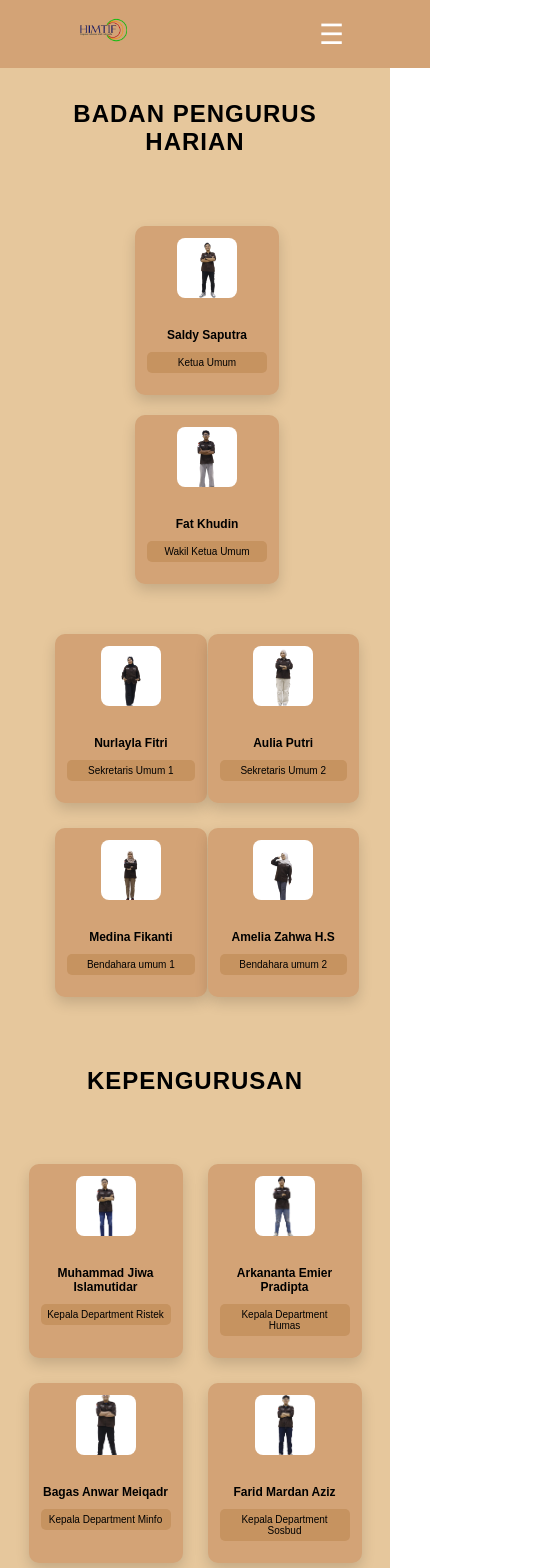
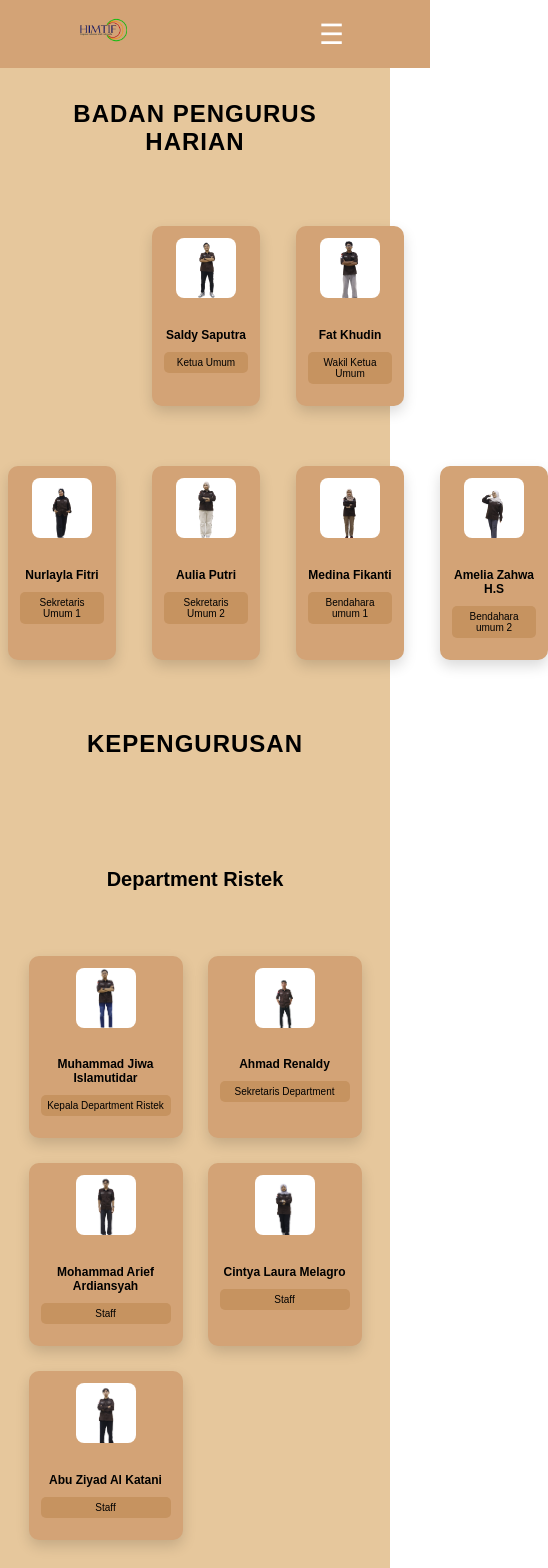
Before and after one commit to Jiwa2/Himtifunpam, a React (Vite) app: page /struktur in a window 390 px wide. Shown: the top 1568 px of the page, 548 px wide, since content can reach past the window. Built offline with nearby package versions, Linux system fonts and the light colour scheme.

Commit message:
update struktur

```diff
--- a/src/pages/Struktur.jsx
+++ b/src/pages/Struktur.jsx
@@ -10,7 +10,6 @@ export default function Struktur() {
 
       <nav className="navbar">
         <div className="navbar-inner">
-
           <Link to="/">
             <img src="/images/logohimtif.png" className="logo-img" />
           </Link>
@@ -18,24 +17,19 @@ export default function Struktur() {
           <button className="burger" onClick={() => setOpen(true)}>
             ☰
           </button>
-
         </div>
       </nav>
 
       {open && (
         <div className="sidebar-overlay" onClick={() => setOpen(false)}>
           <div className="sidebar" onClick={(e) => e.stopPropagation()}>
-
-            <button className="close" onClick={() => setOpen(false)}>
-              ✕
-            </button>
+            <button className="close" onClick={() => setOpen(false)}>✕</button>
 
             <Link to="/">Home</Link>
             <Link to="/struktur">Struktur</Link>
             <Link to="/galeri">Galeri</Link>
             <Link to="/produk">Produk</Link>
             <Link to="/pemira">Pemira</Link>
-
           </div>
         </div>
       )}
@@ -44,67 +38,64 @@ export default function Struktur() {
 
         <h2 className="judul">BADAN PENGURUS HARIAN</h2>
 
-        <div className="bph-wrapper">
+        <div className="bph-grid">
+          <Card nama="Saldy Saputra" jabatan="Ketua Umum" foto="/images/Saldy Saputra .png" />
+          <Card nama="Fat Khudin" jabatan="Wakil Ketua Umum" foto="/images/himtif/Fat khudin.png" />
 
-          <div className="bph-top">
-            <Card nama="Saldy Saputra" jabatan="Ketua Umum" foto="/images/Saldy Saputra .png" />
-            <Card nama="Fat Khudin" jabatan="Wakil Ketua Umum" foto="/images/himtif/Fat khudin.png" />
-          </div>
-
-          <div className="bph-bottom">
-            <Card nama="Nurlayla Fitri" jabatan="Sekretaris Umum 1" foto="/images/himtif/Nurlayla fitri.png" />
-            <Card nama="Aulia Putri" jabatan="Sekretaris Umum 2" foto="/images/himtif/Aulia Putri .png" />
-            <Card nama="Medina Fikanti" jabatan="Bendahara umum 1" foto="/images/himtif/Medina Fikanti.png" />
-            <Card nama="Amelia Zahwa H.S" jabatan="Bendahara umum 2" foto="/images/himtif/Amelia Zahwa Habilla Syifa.png" />
-          </div>
-
+          <Card nama="Nurlayla Fitri" jabatan="Sekretaris Umum 1" foto="/images/himtif/Nurlayla fitri.png" />
+          <Card nama="Aulia Putri" jabatan="Sekretaris Umum 2" foto="/images/himtif/Aulia Putri .png" />
+          <Card nama="Medina Fikanti" jabatan="Bendahara umum 1" foto="/images/himtif/Medina Fikanti.png" />
+          <Card nama="Amelia Zahwa H.S" jabatan="Bendahara umum 2" foto="/images/himtif/Amelia Zahwa Habilla Syifa.png" />
         </div>
 
         <h2 className="judul">KEPENGURUSAN</h2>
 
+        <h3 className="subjudul">Department Ristek</h3>
         <div className="grid">
+          <Card nama="Muhammad Jiwa Islamutidar" jabatan="Kepala Department Ristek" foto="/images/ristek/Muhammad Jiwa Islamutidar.png" />
+          <Card nama="Ahmad Renaldy" jabatan="Sekretaris Department" foto="/images/ristek/Ahmad Renaldy.png" />
+          <Card nama="Mohammad Arief Ardiansyah" jabatan="Staff" foto="/images/ristek/Mohammad Arief Ardiansyah.png" />
+          <Card nama="Cintya Laura Melagro" jabatan="Staff" foto="/images/ristek/Cintya Laura Melagro.png" />
+          <Card nama="Abu Ziyad Al Katani" jabatan="Staff" foto="/images/ristek/Abu Ziyad Al Katani.png" />
+        </div>
 
-          <Card nama="Muhammad Jiwa Islamutidar" jabatan="Kepala Department Ristek" foto="/images/ristek/Muhammad Jiwa Islamutidar.png" />
+        <h3 className="subjudul">Department Humas</h3>
+        <div className="grid">
           <Card nama="Arkananta Emier Pradipta" jabatan="Kepala Department Humas" foto="/images/humas/ARKANANTA EMIER PRADIPTA.png" />
+          <Card nama="Zaydan Azfar" jabatan="Sekretaris Department" foto="/images/humas/ZAYDAN AZFAR.png" />
+          <Card nama="Raven Firgiasyah" jabatan="Staff" foto="/images/humas/RAVEN FIRGIASYAH.png" />
+          <Card nama="Sihabudin Firmansyah" jabatan="Staff" foto="/images/humas/SIHABUDIN FIRMANSYAH.png" />
+          <Card nama="Muhammad Rafli Firdaus" jabatan="Staff" foto="/images/humas/MUHAMMAD RAFLI FIRDAUS.png" />
+          <Card nama="Paris Nurfadhillah" jabatan="Staff" foto="/images/humas/PARIS NURFADHILLAH.png" />
+        </div>
+
+        <h3 className="subjudul">Department Minfo</h3>
+        <div className="grid">
           <Card nama="Bagas Anwar Meiqadr" jabatan="Kepala Department Minfo" foto="/images/minfo/BAGAS ANWAR MEIQADR.png" />
+          <Card nama="Lidya Septia Nita Darmawati" jabatan="Sekretaris Department" foto="/images/minfo/LIDYA SEPTIA NITA DARMAWATI.png" />
+          <Card nama="Ika Auliya Rusyadah" jabatan="Staff" foto="/images/minfo/IKA AULIYA RUSYADAH.png" />
+          <Card nama="Dita Adelia Putri" jabatan="Staff" foto="/images/minfo/DITA ADELIA PUTRI.png" />
+          <Card nama="Olivia Ramadhani" jabatan="Staff" foto="/images/minfo/OLIVIA RAMADHANI.png" />
+          <Card nama="Suci Oktaviani" jabatan="Staff" foto="/images/minfo/SUCI OKTAVIANI.png" />
+        </div>
+
+        <h3 className="subjudul">Department Sosbud</h3>
+        <div className="grid">
           <Card nama="Farid Mardan Aziz" jabatan="Kepala Department Sosbud" foto="/images/sosbud/Farid Mardan Aziz.png" />
+          <Card nama="Aldi Athalla Putra" jabatan="Sekretaris Department" foto="/images/sosbud/Aldi Athalla Putra.png" />
+          <Card nama="Deden Jamaludin" jabatan="Staff" foto="/images/sosbud/26.png" />
+          <Card nama="Amirul Mukminin" jabatan="Staff" foto="/images/sosbud/Amirul Mukminin.png" />
+          <Card nama="Muhammad Edward" jabatan="Staff" foto="/images/sosbud/Muhamad Edward.png" />
+          <Card nama="Ugem Zilullah" jabatan="Staff" foto="/images/sosbud/Ugem Zilullah.png" />
+          <Card nama="Arinta Salsabilla" jabatan="Staff" foto="/images/sosbud/Arinta Salsabilla.png" />
+        </div>
+
+        <h3 className="subjudul">Department PSDM</h3>
+        <div className="grid">
           <Card nama="Rifky Ramadhan" jabatan="Kepala Department PSDM" foto="/images/PSDM/Rifky Ramadhan Putra Permana.png" />
-
-          <Card nama="Ahmad Renaldy" jabatan="Sekretaris Department" foto="/images/ristek/Ahmad Renaldy.png" />
-          <Card nama="Zaydan Azfar" jabatan="Sekretaris Department" foto="/images/humas/ZAYDAN AZFAR.png" />
-          <Card nama="Lidya Septia Nita Darmawati" jabatan="Sekretaris Department" foto="/images/minfo/LIDYA SEPTIA NITA DARMAWATI.png" />
-          <Card nama="Aldi Athalla Putra" jabatan="Sekretaris Department" foto="/images/sosbud/Aldi Athalla Putra.png" />
           <Card nama="Bilqis Nilam Cahya" jabatan="Sekretaris Department" foto="/images/PSDM/Bilqis Nilam Cahya.png" />
-
-          <Card nama="Mohammad Arief Ardiansyah" jabatan="Staff" foto="/images/ristek/Mohammad Arief Ardiansyah.png" />
-          <Card nama="Raven Firgiasyah" jabatan="Staff" foto="/images/humas/RAVEN FIRGIASYAH.png" />
-          <Card nama="Ika Auliya Rusyadah" jabatan="Staff" foto="/images/minfo/IKA AULIYA RUSYADAH.png" />
-          <Card nama="Deden Jamaludin" jabatan="Staff" foto="/images/sosbud/26.png" />
-          <Card nama="Bilqis Nilam Cahya" jabatan="Staff" foto="/images/PSDM/Bilqis Nilam Cahya.png" />
-
-          <Card nama="Cintya Laura Melagro" jabatan="Staff" foto="/images/ristek/Cintya Laura Melagro.png" />
-          <Card nama="Sihabudin Firmansyah" jabatan="Staff" foto="/images/humas/SIHABUDIN FIRMANSYAH.png" />
-          <Card nama="Dita Adelia Putri" jabatan="Staff" foto="/images/minfo/DITA ADELIA PUTRI.png" />
-          <Card nama="Amirul Mukminin" jabatan="Staff" foto="/images/sosbud/Amirul Mukminin.png" />
           <Card nama="Niko Putra Yusanto" jabatan="Staff" foto="/images/PSDM/Niko Putra Yusanto.png" />
-
-          <Card nama="Abu Ziyad Al Katani" jabatan="Staff" foto="/images/ristek/Abu Ziyad Al Katani.png" />
-          <Card nama="Muhammad Rafli Firdaus" jabatan="Staff" foto="/images/humas/MUHAMMAD RAFLI FIRDAUS.png" />
-          <Card nama="Olivia Ramadhani" jabatan="Staff" foto="/images/minfo/OLIVIA RAMADHANI.png" />
-          <Card nama="Muhammad Edward" jabatan="Staff" foto="/images/sosbud/Muhamad Edward.png" />
-          <Card nama="Nama" jabatan="Staff" foto="/images/user.png" />
-
-          <Card nama="..." jabatan="Staff" foto="/images/.png" />
-          <Card nama="Paris Nurfadhillah" jabatan="Staff" foto="/images/humas/PARIS NURFADHILLAH.png" />
-          <Card nama="Suci Oktaviani" jabatan="Staff" foto="/images/minfo/SUCI OKTAVIANI.png" />
-          <Card nama="Ugem Zilullah" jabatan="Staff" foto="/images/sosbud/Ugem Zilullah.png" />
-          <Card nama="Nama" jabatan="Staff" foto="/images/user.png" />
-
-          <Card nama="Nama" jabatan="Staff" foto="/images/user.png" />
-          <Card nama="Nama" jabatan="Staff" foto="/images/user.png" />
-          <Card nama="Nama" jabatan="Staff" foto="/images/user.png" />
-          <Card nama="Arnta Salsabilla" jabatan="Staff" foto="/images/sosbud/Arinta Salsabilla.png" />
-          <Card nama="Nama" jabatan="Staff" foto="/images/user.png" />
+          <Card nama="Bening Fajriatul Hawa" jabatan="Staff" foto="/images/PSDM/Bening Fajriatul Hawa.png" />
         </div>
 
       </div>
--- a/src/pages/struktur.css
+++ b/src/pages/struktur.css
@@ -39,24 +39,37 @@
   letter-spacing: 1px;
 }
 
-.bph-wrapper {
-  display: flex;
-  flex-direction: column;
-  align-items: center;
-  gap: 50px;
+.bph-grid {
+  display: grid;
+  grid-template-columns: repeat(4, 1fr);
+  gap: 60px;
+  max-width: 900px;
+  margin: 0 auto;
+  justify-items: center;
 }
 
-.bph-top {
-  display: flex;
-  justify-content: center;
-  gap: 40px;
+.bph-grid > :nth-child(1) {
+  grid-column: 2;
 }
 
-.bph-bottom {
-  display: grid;
-  grid-template-columns: repeat(4, 140px);
-  justify-content: center;
-  gap: 60px;
+.bph-grid > :nth-child(2) {
+  grid-column: 3;
+}
+
+.bph-grid > :nth-child(3) {
+  grid-column: 1;
+}
+
+.bph-grid > :nth-child(4) {
+  grid-column: 2;
+}
+
+.bph-grid > :nth-child(5) {
+  grid-column: 3;
+}
+
+.bph-grid > :nth-child(6) {
+  grid-column: 4;
 }
 
 .grid {
@@ -65,7 +78,6 @@
   justify-content: center;
   justify-items: center;
   gap: 50px 50px;
-
   max-width: 900px;
   margin: 0 auto;
 }
@@ -103,7 +115,6 @@
   border-radius: 5px;
 }
 
-/* SIDEBAR */
 .sidebar-overlay {
   position: fixed;
   inset: 0;
@@ -139,9 +150,12 @@
 }
 
 @media (max-width: 900px) {
-  .bph-bottom {
-    grid-template-columns: repeat(2, 140px);
-    gap: 40px;
+  .bph-grid {
+    grid-template-columns: repeat(2, 1fr);
+  }
+
+  .bph-grid > * {
+    grid-column: auto;
   }
 
   .grid {
@@ -149,22 +163,10 @@
   }
 }
 
-/* MOBILE */
 @media (max-width: 600px) {
-
   .container {
     padding: 30px 10px;
     gap: 50px;
-  }
-
-  .bph-top {
-    flex-direction: column;
-    gap: 20px;
-  }
-
-  .bph-bottom {
-    grid-template-columns: repeat(2, 1fr);
-    gap: 25px;
   }
 
   .grid {
@@ -191,3 +193,23 @@
     font-size: 10px;
   }
 }
+
+.subjudul {
+  margin-top: 40px;
+  margin-bottom: 15px;
+  font-size: 20px;
+  font-weight: bold;
+  text-align: center;
+}
+
+@media (max-width: 600px) {
+
+  .bph-grid {
+    grid-template-columns: repeat(2, 1fr);
+  }
+
+  .grid {
+    grid-template-columns: repeat(2, 1fr);
+  }
+
+}
```
Also changed, not shown: src/pages/galeri.css (added).
